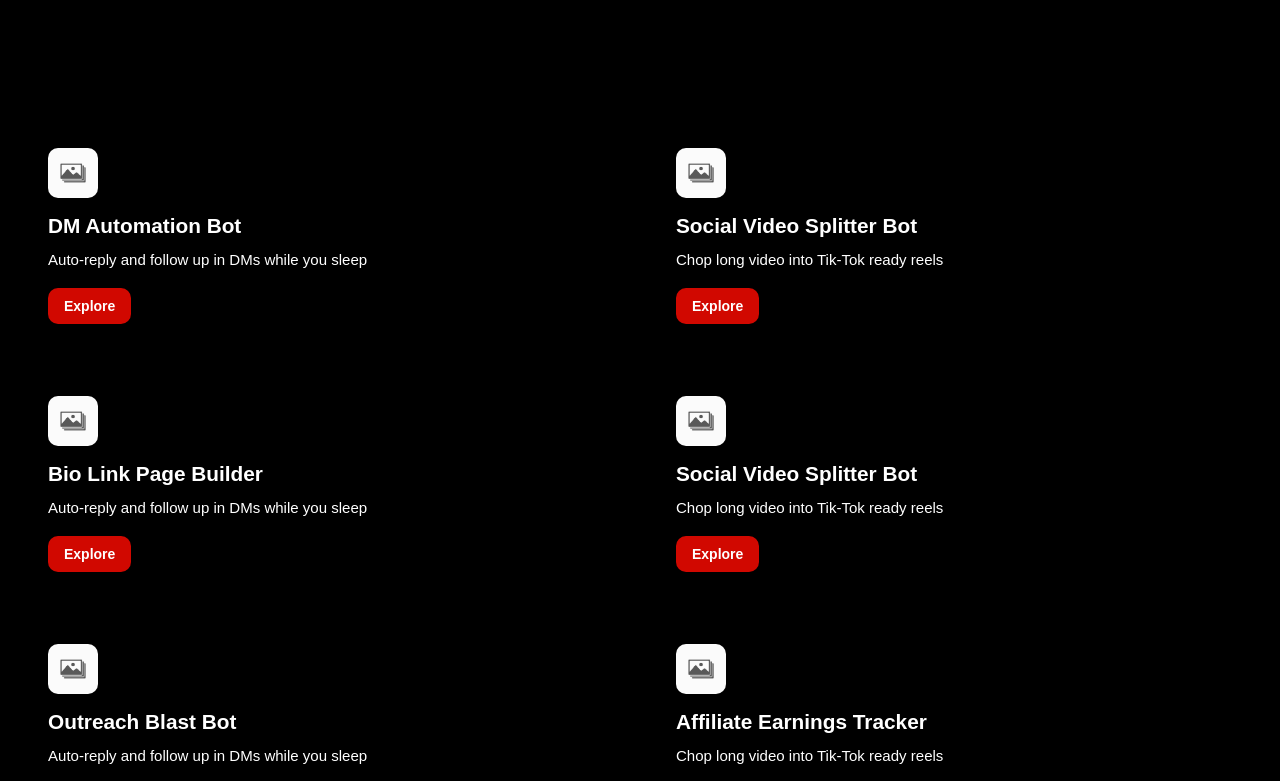
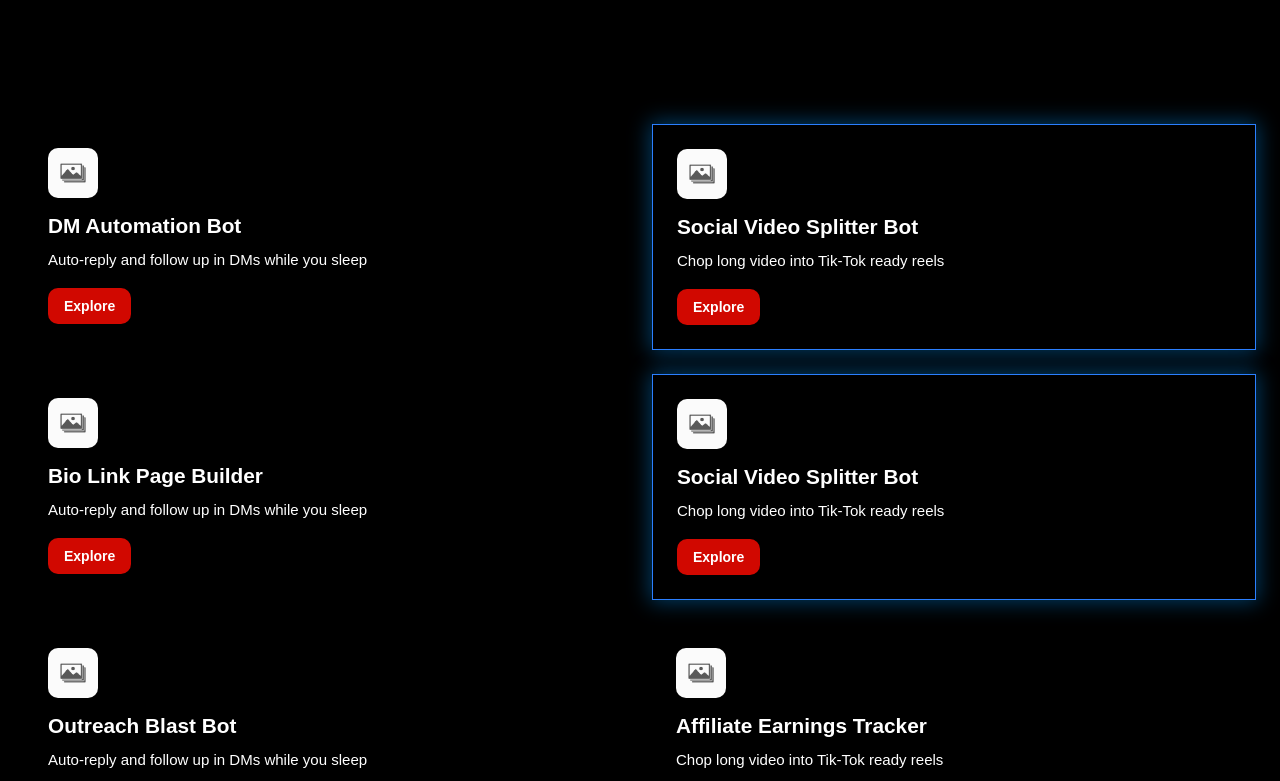
Before and after one commit to jannat-developer/eagle-ai-hub, a Next.js app: page /eagle-popup in a window 1280 px wide. Shown: the part 740-1521 px from the top of the page. Built offline with nearby package versions, Linux system fonts and the light colour scheme.

Commit message:
workng on popup

```diff
--- a/src/components/AiTool.tsx
+++ b/src/components/AiTool.tsx
@@ -47,7 +47,7 @@ export default function AiToolsPage() {
           <div
             key={idx}
             className={` p-6  transition relative group ${idx === 1 || idx === 3
-                ? ''
+                ? 'border border-blue-500 shadow-[0_0_20px_2px_rgba(0,153,255,0.4)]'
                 : ''
               }`}
           >
@@ -82,8 +82,6 @@ export default function AiToolsPage() {
         <PopupModal
           isOpen={isOpen}
           onClose={() => setIsOpen(false)}
-          title={selectedTool.title}
-          description={selectedTool.description}
         />
       )}
     </section>
--- a/src/components/PopupModal.tsx
+++ b/src/components/PopupModal.tsx
@@ -5,20 +5,46 @@ import React from 'react';
 type PopupModalProps = {
   isOpen: boolean;
   onClose: () => void;
-  title: string;
-  description: string;
 };
 
 export default function PopupModal({
   isOpen,
   onClose,
-  title,
-  description,
 }: PopupModalProps) {
   if (!isOpen) return null;
 
+  const tools = [
+    {
+      title: 'DM Automation Bot',
+      description: 'Auto-reply and follow up in DMs while you sleep',
+    },
+    {
+      title: 'Social Video Splitter Bot',
+      description: 'Chop long video into Tik-Tok ready reels',
+    },
+    {
+      title: 'Bio Link Page Builder',
+      description: 'Auto-reply and follow up in DMs while you sleep',
+    },
+    {
+      title: 'Social Video Splitter Bot',
+      description: 'Chop long video into Tik-Tok ready reels',
+    },
+    {
+      title: 'Outreach Blast Bot',
+      description: 'Auto-reply and follow up in DMs while you sleep',
+    },
+    {
+      title: 'Affiliate Earnings Tracker',
+      description: 'Chop long video into Tik-Tok ready reels',
+    },
+  ];
+
+  // Pick a specific tool, e.g., first one for demo
+  const tool = tools[0]; // You can replace 0 with a dynamic index if needed
+
   return (
-    <div className="fixed inset-0 z-50 flex items-center justify-center bg-opacity-60">
+    <div className="fixed inset-0 z-50 flex items-center justify-center bg-opacity-60 ">
       <div className="bg-gray-900 text-white p-6 rounded-xl w-full max-w-md shadow-lg relative">
         <button
           onClick={onClose}
@@ -26,14 +52,20 @@ export default function PopupModal({
         >
           &times;
         </button>
-        <h2 className="text-2xl font-semibold mb-4">{title}</h2>
-        <p className="text-gray-300">{description}</p>
-        <div className="mt-6 text-right">
+        <h2 className="text-2xl font-semibold mb-4">{tool.title}</h2>
+        <p className="text-gray-300">{tool.description}</p>
+        <div className="flex mt-6 text-center gap-4">
           <button
             onClick={onClose}
-            className="px-4 py-2 bg-red-600 hover:bg-red-700 text-white rounded"
+            className="px-4 py-2 bg-white text-[#4B4B4B] rounded"
           >
-            Close
+            Cancel
+          </button>
+          <button
+            onClick={onClose}
+            className="px-4 py-2 bg-[#D10800] text-white rounded"
+          >
+            Let me Try
           </button>
         </div>
       </div>
```
